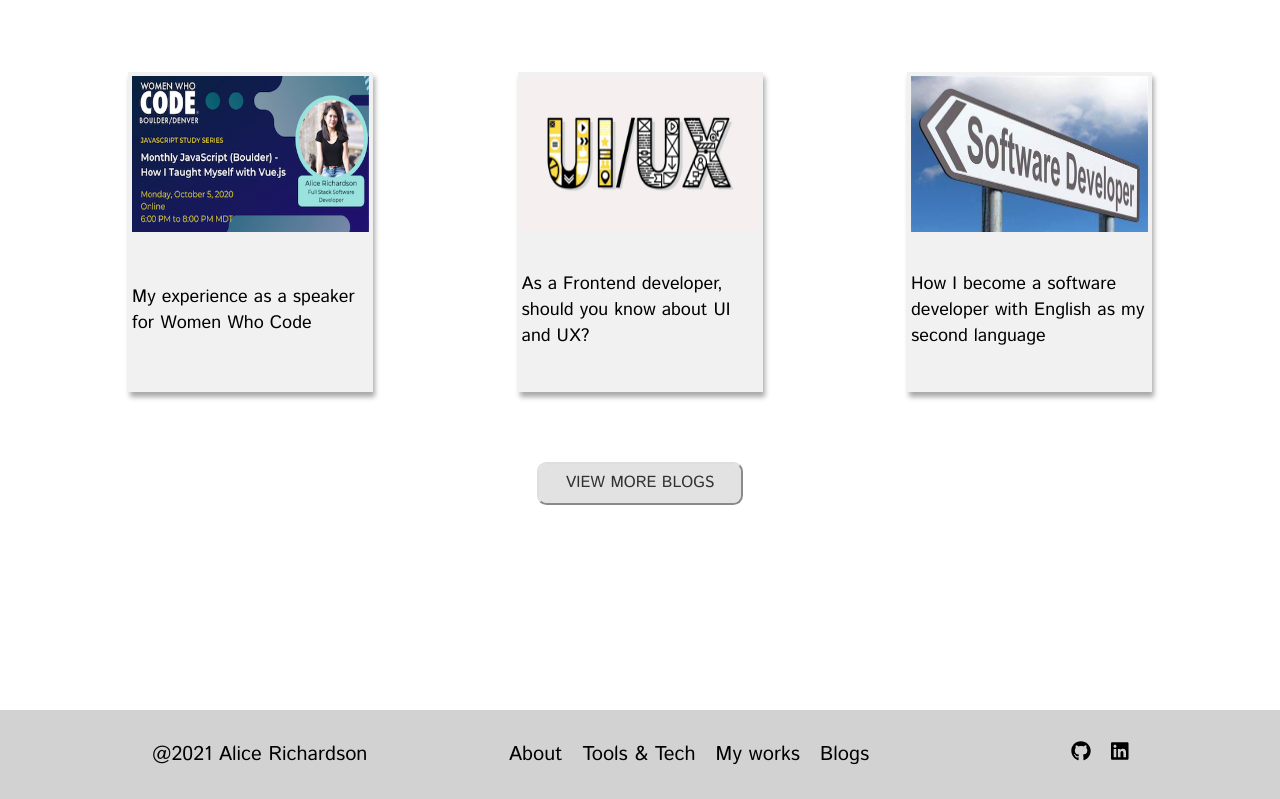
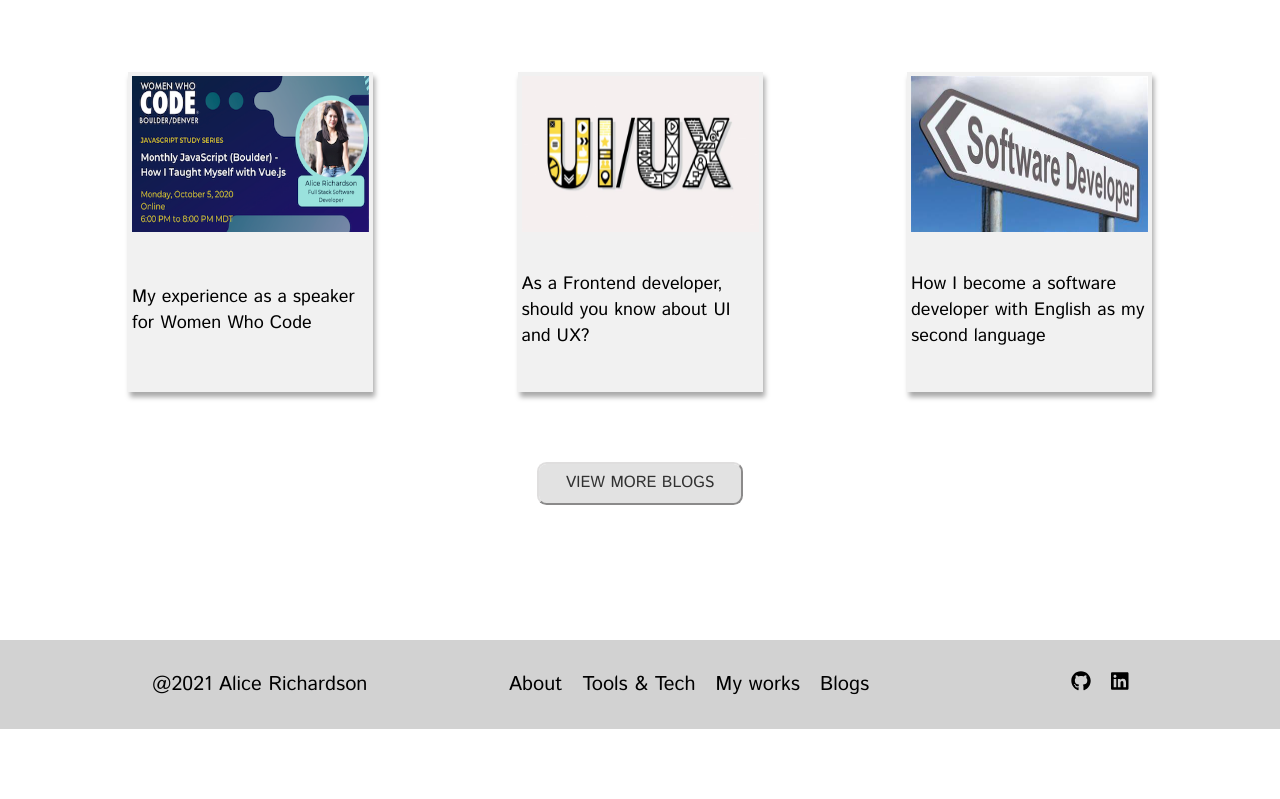
Before and after one commit to Alicerichardson28/portfolio, a React (Create React App) app: page / in a window 1280 px wide. Shown: the part 4855-5654 px from the top of the page. After the commit the page ends 5584 px from the top, so only its background shows below. Built offline with nearby package versions, Linux system fonts and the light colour scheme.

Commit message:
style footer

```diff
--- a/src/components/Footer.css
+++ b/src/components/Footer.css
@@ -4,7 +4,7 @@
     margin: 0;
 }
 #footer-container{
-    margin-top: 70px;
+    /* margin-top: 70px; */
     padding: 30px 30px;
     background-color:rgba(165, 165, 165, 0.502);
 }
```
